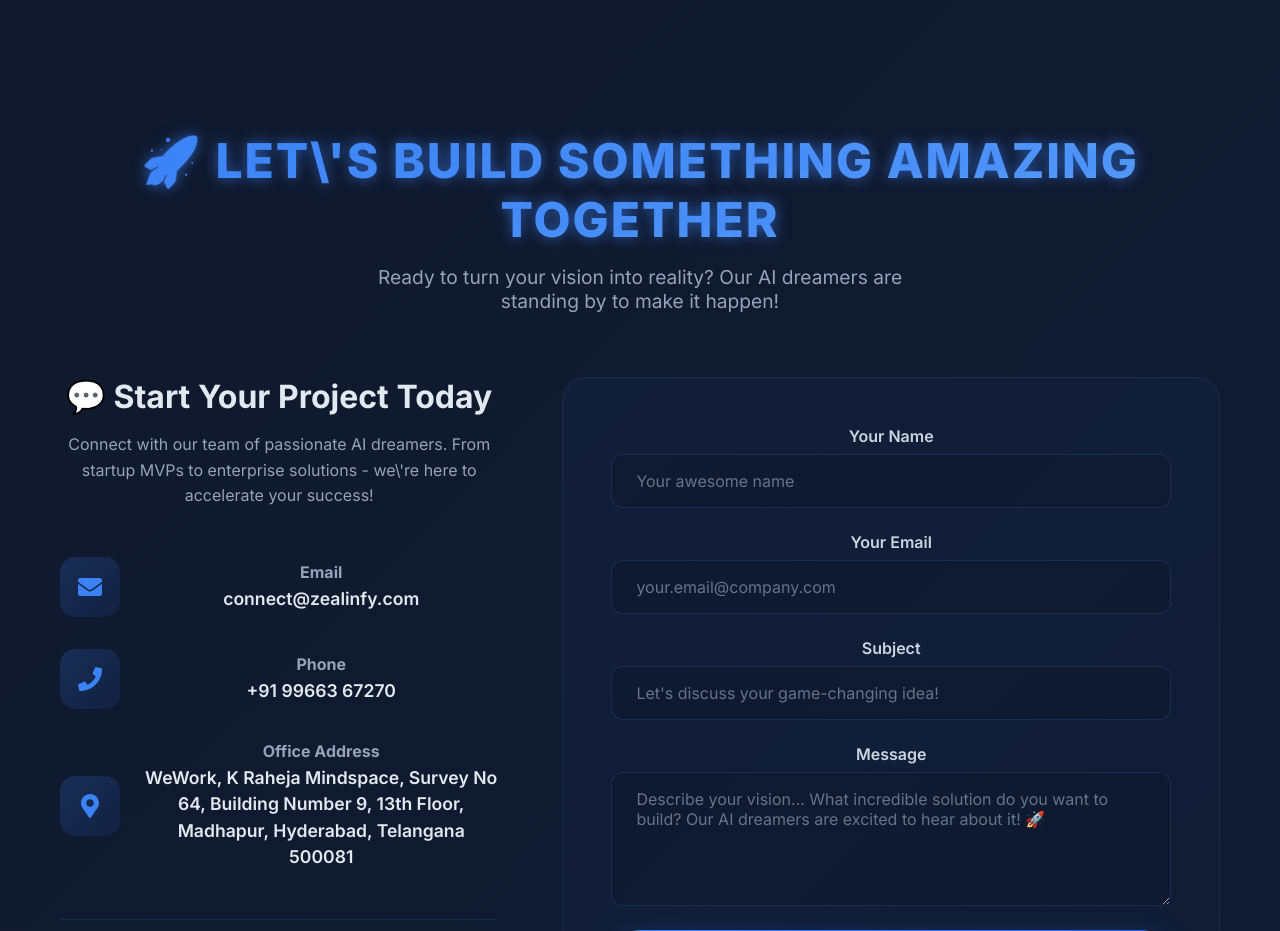
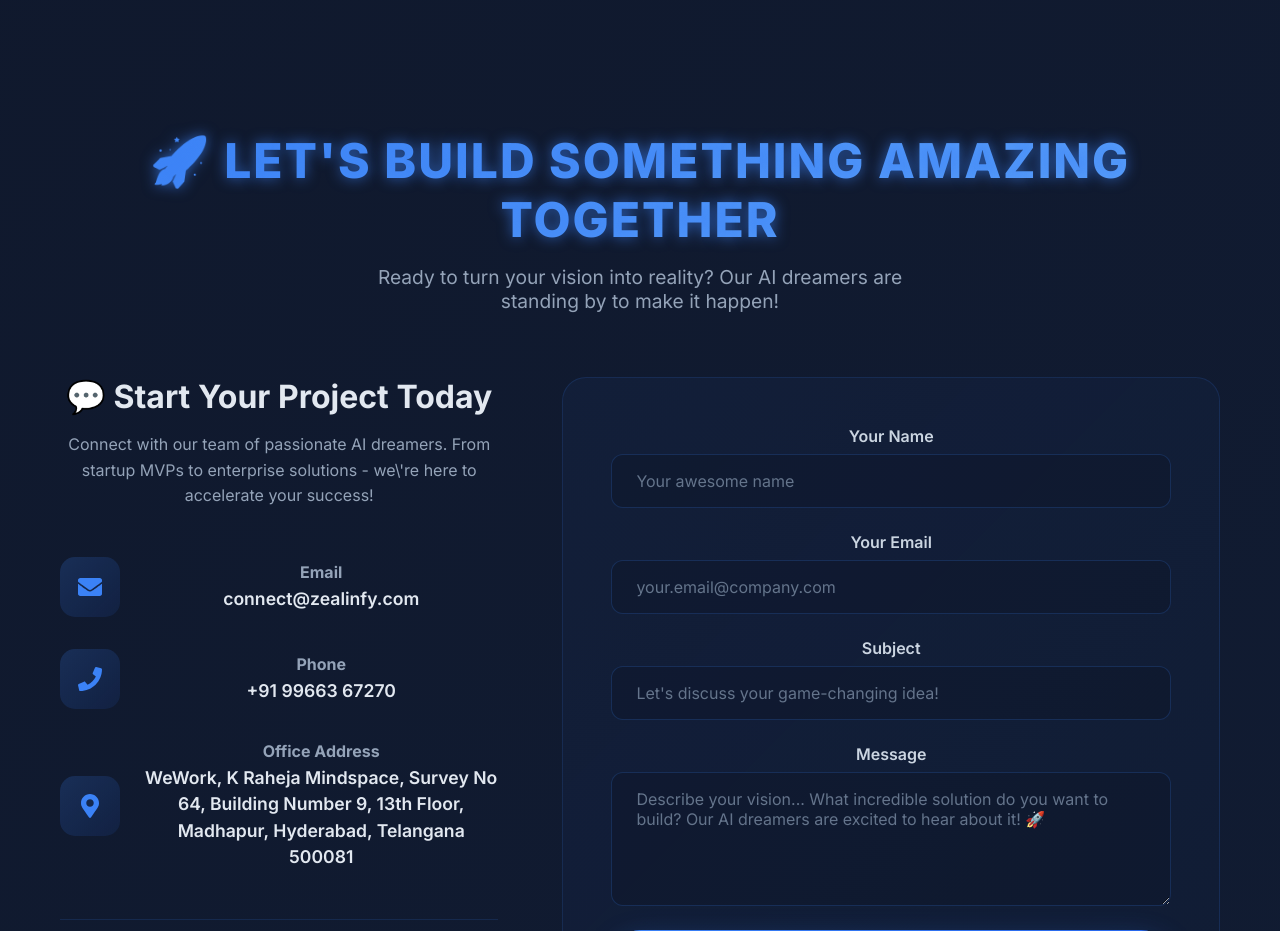
Before and after one commit to rajeshreddyrrr/ZealInfy-Website, a React (Create React App) app: page / in a window 1280 px wide. Shown: the part 5280-6211 px from the top of the page. Built offline with nearby package versions, Linux system fonts and the light colour scheme.

Commit message:
fix: correct typo in contact section title

```diff
--- a/src/components/Contact.tsx
+++ b/src/components/Contact.tsx
@@ -79,7 +79,7 @@ const Contact: React.FC = () => {
 
   return (
     <section id="contact" className="section contact-section">
-      <h2 className="section-title">🚀 Let\'s Build Something Amazing Together</h2>
+      <h2 className="section-title">🚀 Let's Build Something Amazing Together</h2>
       <p className="section-subtitle">
         Ready to turn your vision into reality? Our AI dreamers are standing by to make it happen!
       </p>
```
